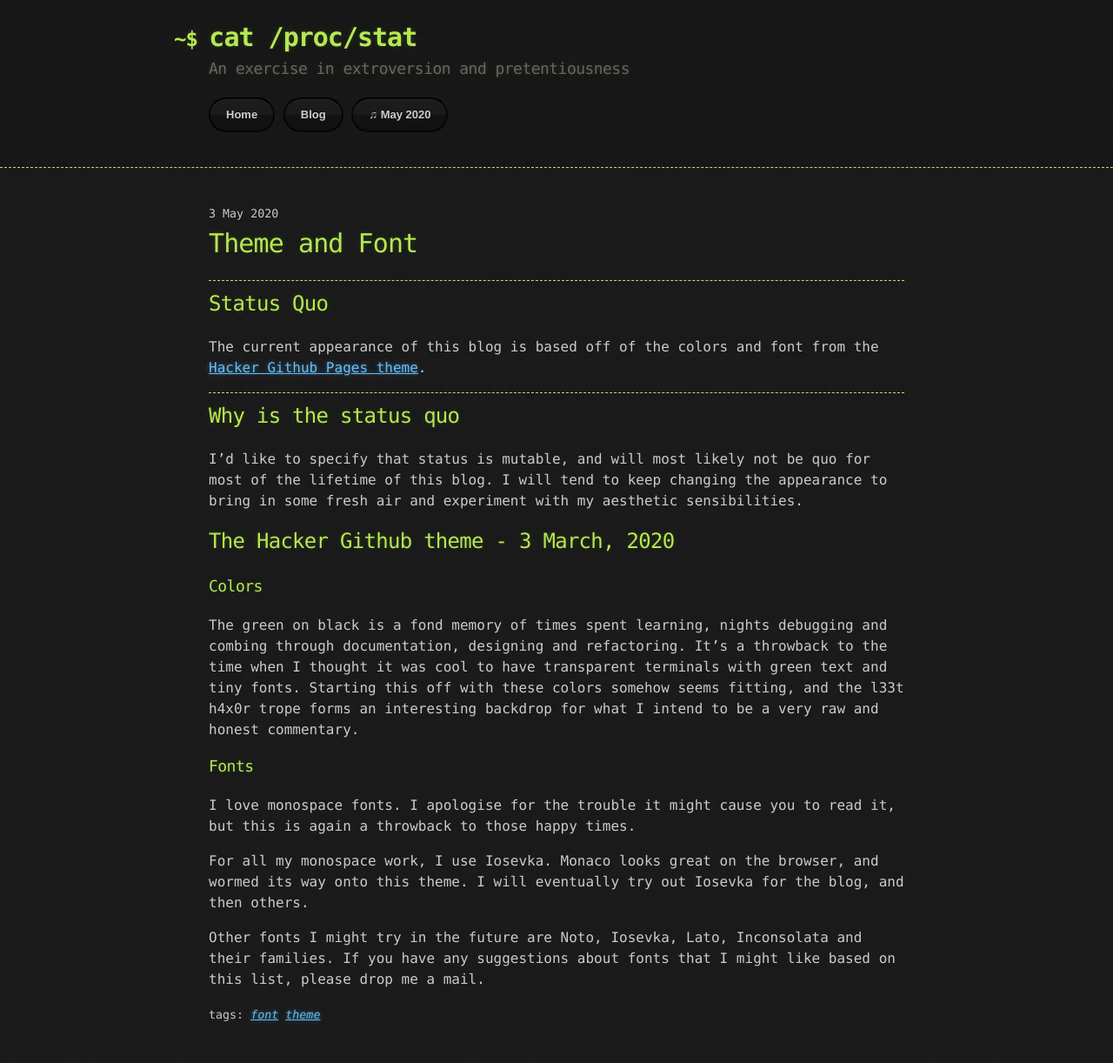
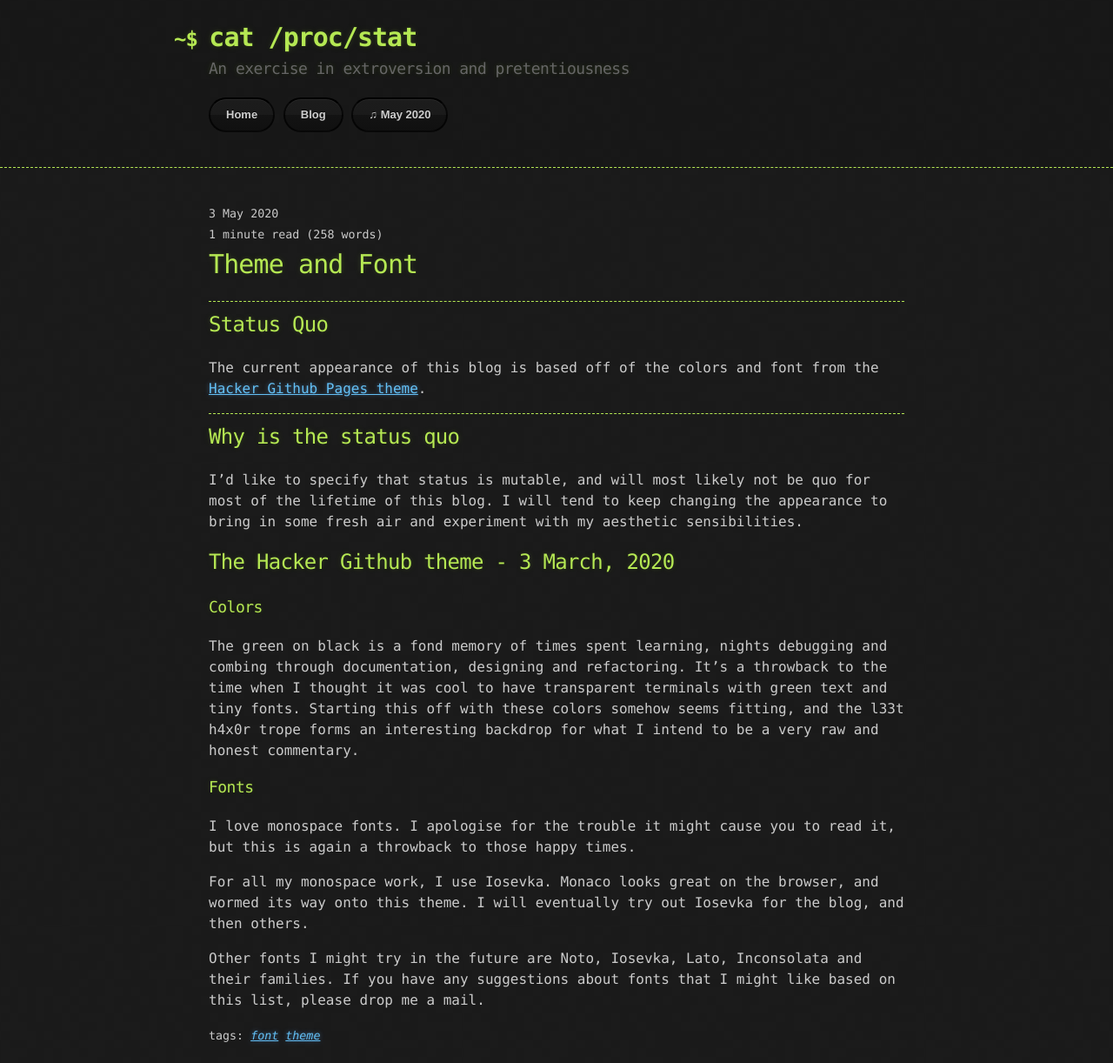
Before and after one commit to paranoidsp/paranoidsp.github.io, a Jekyll site: the page built from _posts/2020-05-03-theme-and-font.md, in a window 1280 px wide. Shown: the whole page at 87% size. Built offline with Jekyll 4.4.1, drawn with Linux system fonts in a browser that asks for light colours; before the commit the page ends 1198 px from its top, so only the background shows below that.

Commit message:
feat: added minutes to read, word count

```diff
--- a/_layouts/post.html
+++ b/_layouts/post.html
@@ -2,7 +2,16 @@
 layout: default
 ---
 
-<small>{{ page.date | date: "%-d %B %Y" }}</small>
+{% if page.minutes %}
+{% assign minutes = page.minutes %}
+{% else %}
+{% assign minutes = content | number_of_words | divided_by: 180 %}
+{% if minutes == 0 %}{% assign minutes = 1 %}{% endif %}
+{% endif %}
+
+<small>{{ page.date | date: "%-d %B %Y" }}</small> </br>
+<small> {{ minutes }} minute read ({{ content | number_of_words }} words) </small>
+
 <h1>{{ page.title }}</h1>
 
 <!-- <p class="view">by {{ page.author }}</p> -->
```
Also changed, not shown: blog.md (+12 -4 lines).
